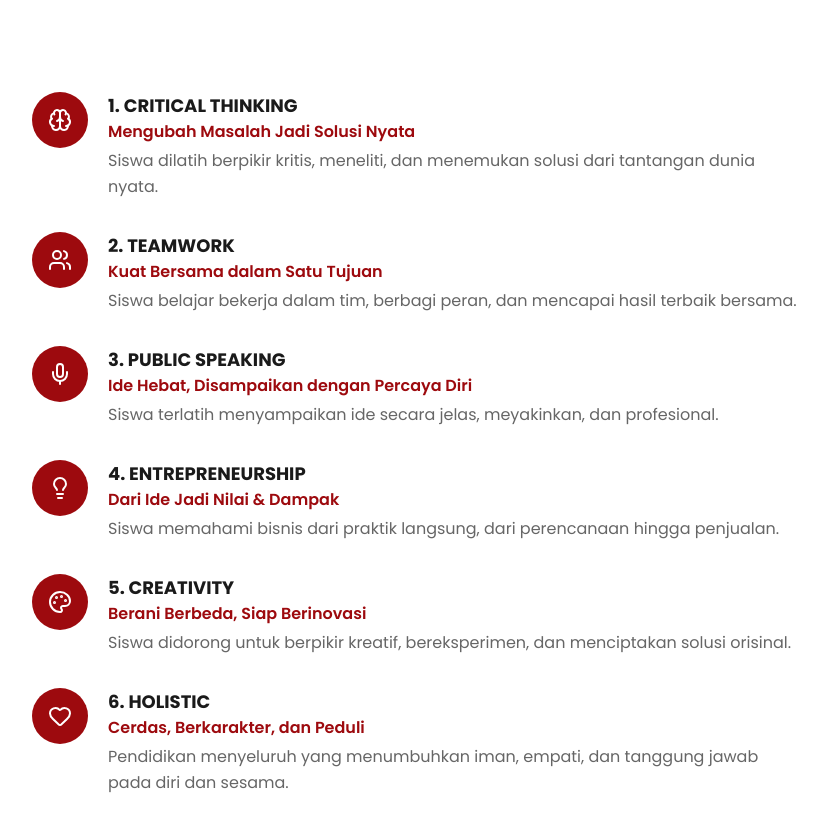
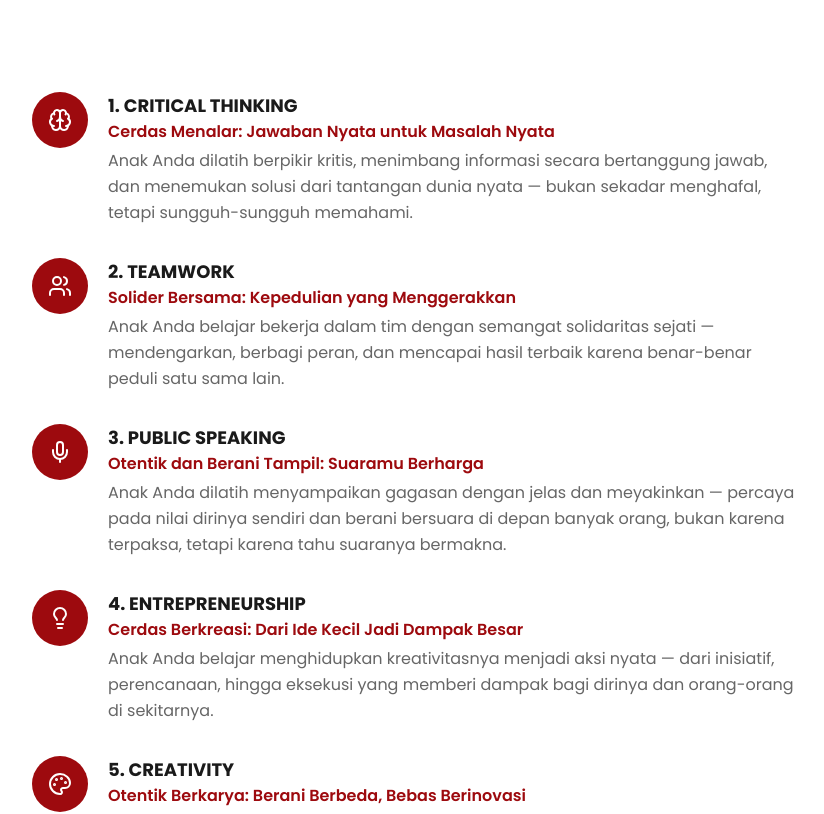
Before and after one commit to cakrawala-tumbuh/ypii-semarang-web, a Next.js app: page / in a window 1280 px wide. Shown: the part 2120-2934 px from the top of the page, without its empty margins (224-1048 px from the left). Built offline with nearby package versions, Linux system fonts and the light colour scheme.

Commit message:
Merubah konten

```diff
--- a/components/competencies-section.tsx
+++ b/components/competencies-section.tsx
@@ -20,49 +20,49 @@ const competencies: Competency[] = [
   {
     number: 1,
     title: "CRITICAL THINKING",
-    subtitle: "Mengubah Masalah Jadi Solusi Nyata",
+    subtitle: "Cerdas Menalar: Jawaban Nyata untuk Masalah Nyata",
     description:
-      "Siswa dilatih berpikir kritis, meneliti, dan menemukan solusi dari tantangan dunia nyata.",
+      "Anak Anda dilatih berpikir kritis, menimbang informasi secara bertanggung jawab, dan menemukan solusi dari tantangan dunia nyata — bukan sekadar menghafal, tetapi sungguh-sungguh memahami.",
     icon: Brain,
   },
   {
     number: 2,
     title: "TEAMWORK",
-    subtitle: "Kuat Bersama dalam Satu Tujuan",
+    subtitle: "Solider Bersama: Kepedulian yang Menggerakkan",
     description:
-      "Siswa belajar bekerja dalam tim, berbagi peran, dan mencapai hasil terbaik bersama.",
+      "Anak Anda belajar bekerja dalam tim dengan semangat solidaritas sejati — mendengarkan, berbagi peran, dan mencapai hasil terbaik karena benar-benar peduli satu sama lain.",
     icon: Users,
   },
   {
     number: 3,
     title: "PUBLIC SPEAKING",
-    subtitle: "Ide Hebat, Disampaikan dengan Percaya Diri",
+    subtitle: "Otentik dan Berani Tampil: Suaramu Berharga",
     description:
-      "Siswa terlatih menyampaikan ide secara jelas, meyakinkan, dan profesional.",
+      "Anak Anda dilatih menyampaikan gagasan dengan jelas dan meyakinkan — percaya pada nilai dirinya sendiri dan berani bersuara di depan banyak orang, bukan karena terpaksa, tetapi karena tahu suaranya bermakna.",
     icon: Mic,
   },
   {
     number: 4,
     title: "ENTREPRENEURSHIP",
-    subtitle: "Dari Ide Jadi Nilai & Dampak",
+    subtitle: "Cerdas Berkreasi: Dari Ide Kecil Jadi Dampak Besar",
     description:
-      "Siswa memahami bisnis dari praktik langsung, dari perencanaan hingga penjualan.",
+      "Anak Anda belajar menghidupkan kreativitasnya menjadi aksi nyata — dari inisiatif, perencanaan, hingga eksekusi yang memberi dampak bagi dirinya dan orang-orang di sekitarnya.",
     icon: Lightbulb,
   },
   {
     number: 5,
     title: "CREATIVITY",
-    subtitle: "Berani Berbeda, Siap Berinovasi",
+    subtitle: "Otentik Berkarya: Berani Berbeda, Bebas Berinovasi",
     description:
-      "Siswa didorong untuk berpikir kreatif, bereksperimen, dan menciptakan solusi orisinal.",
+      "Anak Anda didorong mengeksplorasi ide-ide unik dan menciptakan solusi orisinal — merayakan kekhasan dirinya sebagai kekuatan, bukan kelemahan.",
     icon: Palette,
   },
   {
     number: 6,
-    title: "HOLISTIC",
-    subtitle: "Cerdas, Berkarakter, dan Peduli",
+    title: "COMPASSIONATE",
+    subtitle: "Hidup Solider dari Iman yang Hidup akan Penyelenggaraan Ilahi: Berakar, Bergerak, Berbagi",
     description:
-      "Pendidikan menyeluruh yang menumbuhkan iman, empati, dan tanggung jawab pada diri dan sesama.",
+      "Anak Anda tumbuh sebagai pribadi yang berakar dalam keyakinan akan Penyelenggaraan Ilahi — percaya hidupnya disertai Tuhan, dan dari iman yang hidup itulah lahir kepedulian nyata bagi sesama, komunitas, dan alam semesta.",
     icon: Heart,
   },
 ]
```
